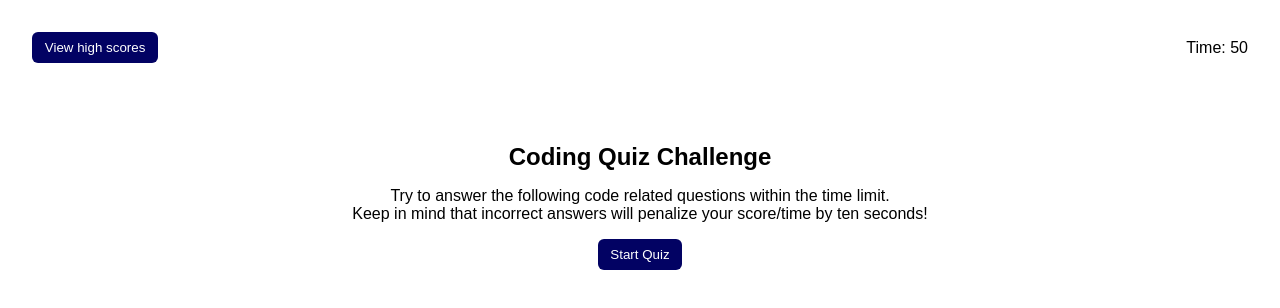
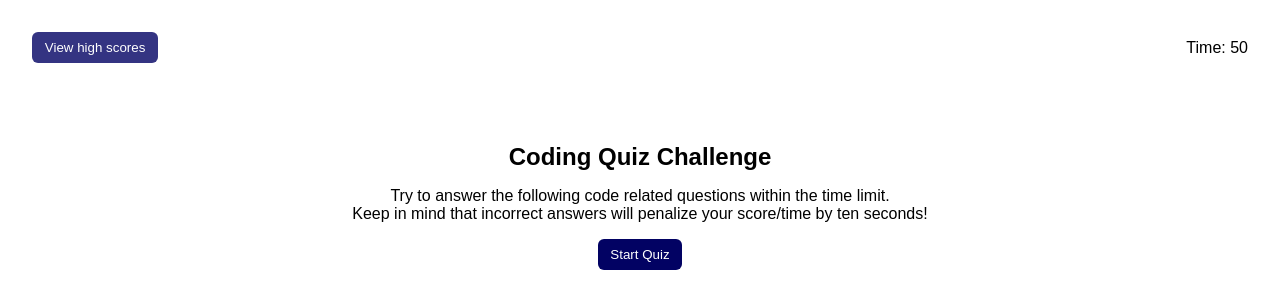
Before and after one commit to codehashira28/Code-Quiz, a plain HTML site: page index.html in a window 1280 px wide. In both pictures the pointer is over the button "View high scores". Drawn offline with Linux system fonts and the light colour scheme.

Commit message:
added more aesthetics with hover states

```diff
--- a/Assets/styles.css
+++ b/Assets/styles.css
@@ -71,3 +71,7 @@ span {
     font-size: 1rem;
     margin-left: 0.5rem;;
 }
+
+a:hover, button:hover, span:hover {
+    opacity: 0.8;
+}
```
